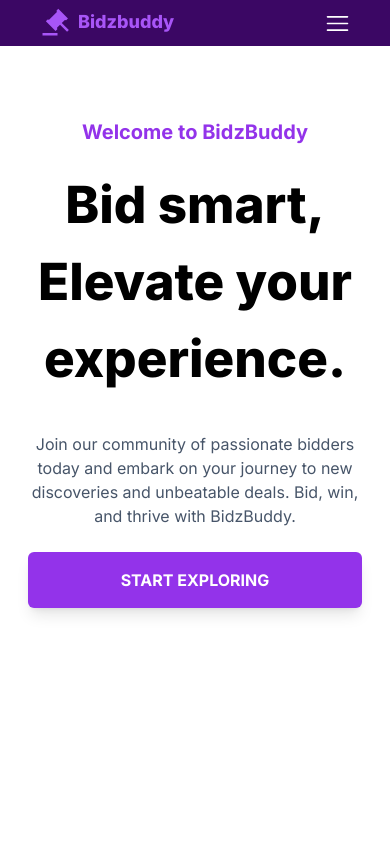
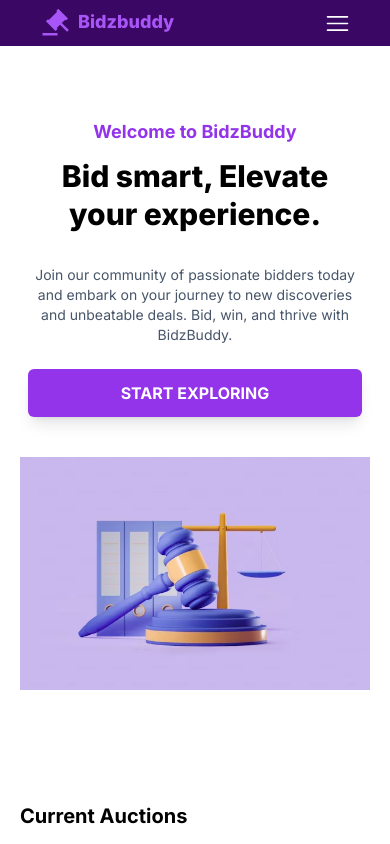
Before and after one commit to Osigelialex/bidzbuddy-frontend, a React (Vite) app: page / in a window 390 px wide. Shown: the top 844 px of the page. Built offline with nearby package versions, Linux system fonts and the light colour scheme; no server answers.

Commit message:
chore: Refactor Hero component for improved readability and responsiveness

```diff
--- a/src/Components/ui/Hero.jsx
+++ b/src/Components/ui/Hero.jsx
@@ -1,38 +1,37 @@
 import { useNavigate } from "react-router-dom";
 
 const Hero = () => {
-
   const navigate = useNavigate();
 
   return (
-    <>
-      <div className="justify-between text-center lg:text-left min-h-screen gap-10 px-5 pt-16 sm:px-16 sm:pb-16 sm:pt-14 lg:grid lg:grid-cols-2">
-        <div className="sm:p-5 p-2 flex flex-col justify-between">
-          <p className="mb-5 sm:text-md text-xl font-bold text-purple-600">
+    <div className="mb-20 px-5 pt-16 pb-8 sm:px-16 sm:pt-14 sm:pb-16 lg:grid lg:grid-cols-2 gap-10">
+      <div className="flex flex-col justify-center text-center lg:text-left lg:justify-between sm:p-5 p-2">
+        <p className="mb-3 text-lg font-bold text-purple-600 sm:text-xl">
           Welcome to BidzBuddy
         </p>
-          <h2 className="mb-4 text-[3.2rem] font-extrabold sm:text-7xl">
+        <h2 className="mb-4 text-3xl font-extrabold leading-tight sm:text-5xl">
           Bid smart, Elevate your experience.
         </h2>
-          <p className="mx-auto mt-5 text-md text-slate-600">
+        <p className="mt-4 text-sm text-slate-600 sm:text-base">
           Join our community of passionate bidders today and embark on your
-            journey to new discoveries and unbeatable deals. Bid, win, and
-            thrive with BidzBuddy.
+          journey to new discoveries and unbeatable deals. Bid, win, and thrive
+          with BidzBuddy.
         </p>
         <button
           onClick={() => navigate('/products')}
-            className="mt-6 bg-purple-600 px-9 py-4 font-bold text-white shadow-lg rounded-md sm:w-60 w-full"
+          className="mt-6 bg-purple-600 px-8 py-3 font-bold text-white shadow-lg rounded-md sm:w-60 w-full"
         >
           START EXPLORING
         </button>
       </div>
-
+      <div className="flex justify-center items-center lg:justify-end mt-8 lg:mt-0">
         <img
           src="/bidding-image.avif"
-            className="relative w-[30rem] h-[30rem] sm:block hidden object-cover rounded-full"
+          className="w-full h-full sm:w-64 sm:h-64 lg:w-[30rem] lg:h-[30rem] object-cover sm:rounded-full"
+          alt="Bidding"
         />
       </div>
-    </>
+    </div>
   );
 };
 
```
Lines whose indentation alone changed are shown as unchanged.
